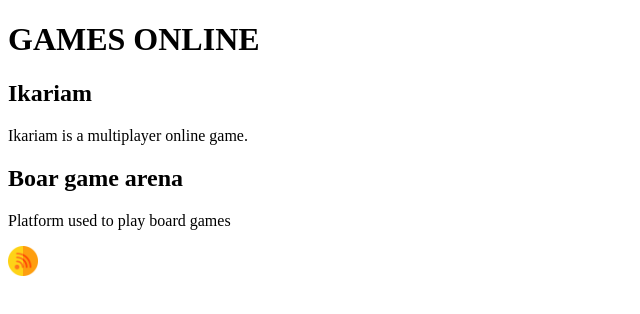
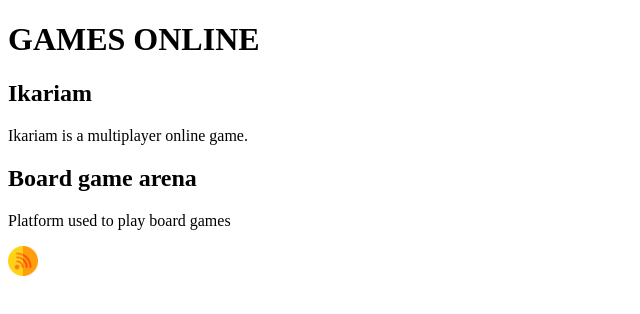
Before and after one commit to Letizialf/RSS, a plain HTML site: page index.html in a window 1280 px wide. Shown: the full height of the page, 0-640 px from the left. Drawn offline with Linux system fonts and the light colour scheme.

Commit message:
Fixed Log links and some errors on the code

```diff
--- a/index.html
+++ b/index.html
@@ -13,7 +13,7 @@
         <p>Ikariam is a multiplayer online game.</p>
     </article>
     <article>
-        <h2>Boar game arena</h2>
+        <h2>Board game arena</h2>
         <p>Platform used to play board games</p>
     </article>
     <a href="http://letizialf.github.io/RSS/feed/feed.rss"><img src="./img/rss.png" alt="Logo RSS" width="30px"></a>
```
